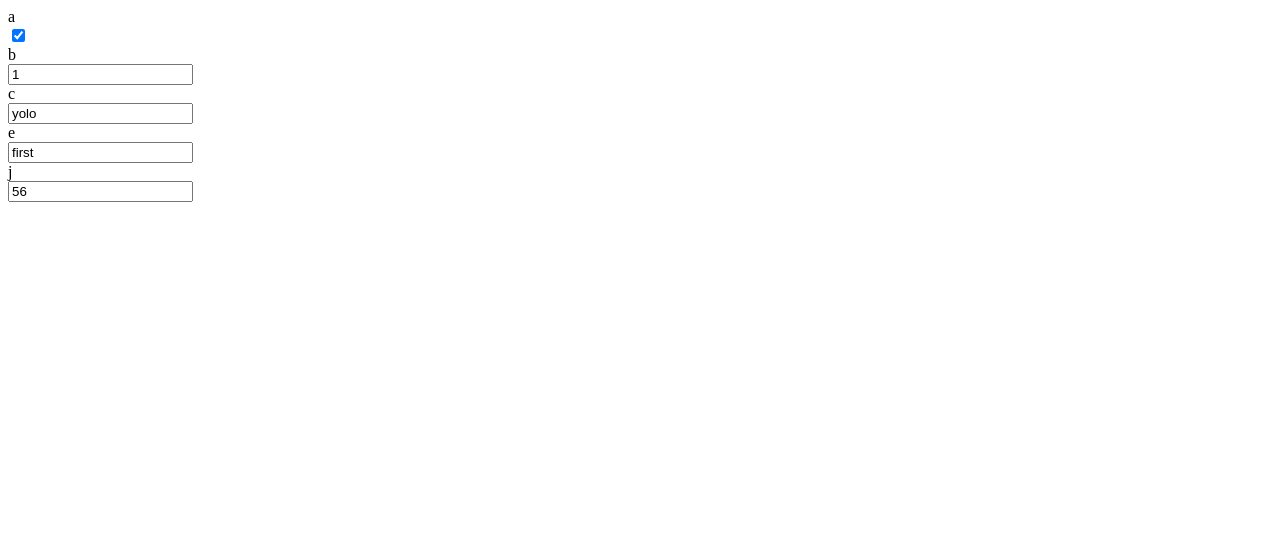
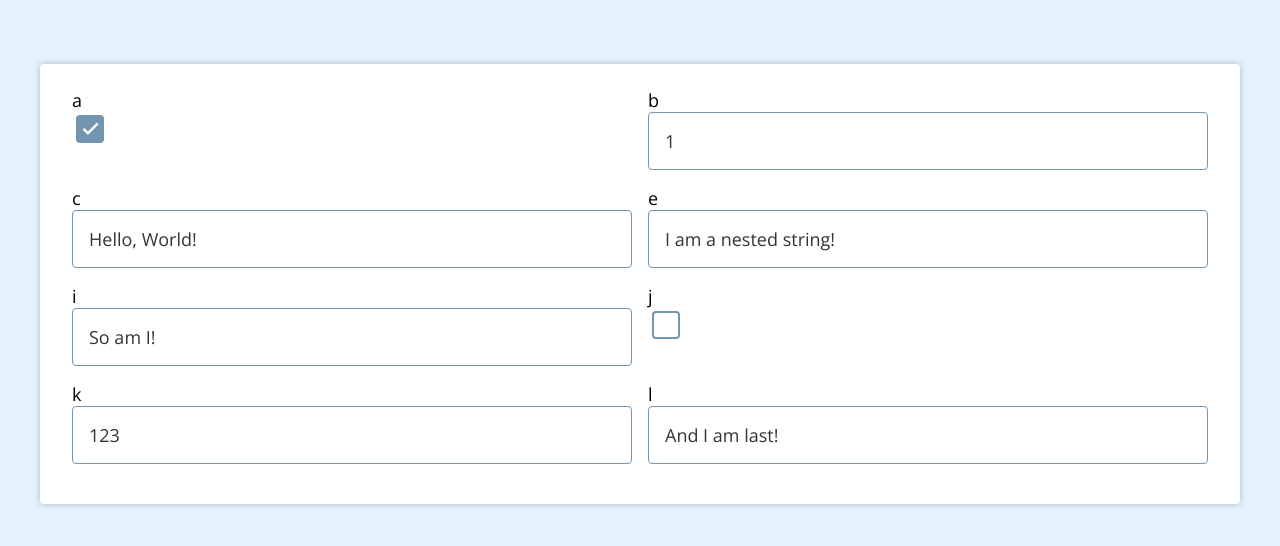
Before and after one commit to igors2412/kt-challenge, an Angular app: page / in a window 1280 px wide. Shown: the top 546 px of the page. Built offline with nearby package versions, Linux system fonts and the light colour scheme.

Commit message:
add custom control styling

```diff
--- a/src/app/app.component.scss
+++ b/src/app/app.component.scss
@@ -0,0 +1,23 @@
+.app {
+    margin: 64px auto;
+    width: 1200px;
+    background-color: white;
+    border-radius: 4px;
+    padding: 24px;
+    box-sizing: border-box;
+    box-shadow: 0px 0px 6px 0px rgba(0, 0, 0, 0.25);
+
+    .form {
+        display: flex;
+        flex-wrap: wrap;
+
+        .control {
+            margin-bottom: 16px;
+            width: 50%;
+            padding: 0 8px;
+            box-sizing: border-box;
+            flex-direction: row-reverse;
+            align-items: center;
+        }
+    }
+}
--- a/src/app/app.component.ts
+++ b/src/app/app.component.ts
@@ -14,7 +14,7 @@ export class AppComponent implements OnInit {
     controlDefinitions: IControlDefinition[];
 
     ngOnInit(): void {
-        this.controlDefinitions = toControlDefinitions(TestObjects.T1);
+        this.controlDefinitions = toControlDefinitions(TestObjects.T7);
         this.form = new FormGroup(this.generateControls(this.controlDefinitions));
     }
 
--- a/src/app/extensions.ts
+++ b/src/app/extensions.ts
@@ -4,10 +4,12 @@ function flattenObject(o: any): any {
     let flat = {};
 
     Object.keys(o).forEach((key) => {
-        if (typeof o[key] === 'object' && o[key] !== null) {
-            flat = { ...flat, ...flattenObject(o[key]) };
+        const current = o[key];
+
+        if (typeof current === 'object' && current !== null) {
+            flat = { ...flat, ...flattenObject(current) };
         } else {
-            flat[key] = o[key];
+            flat[key] = current;
         }
     });
 
--- a/src/app/models.ts
+++ b/src/app/models.ts
@@ -1,5 +1,5 @@
 export interface IControlDefinition {
     id: string;
     type: string;
-    value: unknown;
+    value: number | string | boolean;
 }
--- a/src/index.html
+++ b/src/index.html
@@ -2,10 +2,12 @@
 <html lang="en">
     <head>
         <meta charset="utf-8" />
-        <title>KtChallenge</title>
+        <title>KT Challenge</title>
         <base href="./" />
         <meta name="viewport" content="width=device-width, initial-scale=1" />
         <link rel="icon" type="image/x-icon" href="favicon.ico" />
+        <link href="https://fonts.googleapis.com/icon?family=Material+Icons" rel="stylesheet" />
+        <link href="https://fonts.googleapis.com/css2?family=Open+Sans:wght@400;700&display=swap" rel="stylesheet" />
     </head>
     <body>
         <app-root></app-root>
--- /dev/null
+++ b/src/style/checkbox.scss
@@ -0,0 +1,30 @@
+@use './colors.scss';
+
+input[type='checkbox'] {
+    height: 28px;
+    width: 28px;
+    appearance: none;
+    border-radius: 4px;
+    box-sizing: border-box;
+    border: 2px solid colors.$input-active-shadow;
+    outline: none;
+    background-color: white;
+    cursor: pointer;
+    display: flex;
+    justify-content: center;
+    align-items: center;
+    transition: 0.3s background-color;
+
+    &:checked {
+        color: white;
+        background-color: colors.$input-active-shadow;
+        border-color: colors.$input-active-shadow;
+
+        &:before {
+            content: 'done';
+            font-size: 20px;
+            font-weight: bold;
+            font-family: 'Material Icons';
+        }
+    }
+}
--- /dev/null
+++ b/src/style/colors.scss
@@ -0,0 +1,5 @@
+$body-bg: #e3f2fd;
+$input-border: #90caf9;
+$input-border-active: #64b5f6;
+$input-active-shadow: #7495b1;
+$input-text: rgba(0, 0, 0, 0.8);
--- /dev/null
+++ b/src/style/common.scss
@@ -0,0 +1,9 @@
+@use './colors.scss';
+
+body {
+    margin: 0;
+    padding: 0;
+    background-color: colors.$body-bg;
+    font-size: 18px;
+    font-family: 'Open Sans', sans-serif;
+}
--- /dev/null
+++ b/src/style/input.scss
@@ -0,0 +1,29 @@
+@use './colors.scss';
+@use 'sass:color';
+
+input[type='text'],
+input[type='number'] {
+    font-size: 18px;
+    font-family: 'Open Sans', sans-serif;
+    padding: 16px;
+    box-sizing: border-box;
+    display: inline-block;
+    border-radius: 4px;
+    border: 1px solid colors.$input-active-shadow;
+    background-color: white;
+    outline: none;
+    transition: 0.2s box-shadow;
+    width: 100%;
+    -moz-appearance: textfield;
+    color: colors.$input-text;
+
+    &:focus {
+        box-shadow: 0px 0px 10px 0px color.scale(colors.$input-active-shadow, $lightness: 50%);
+    }
+}
+
+input[type='number']::-webkit-inner-spin-button,
+input[type='number']::-webkit-outer-spin-button {
+    -webkit-appearance: none;
+    margin: 0;
+}
--- a/src/styles.scss
+++ b/src/styles.scss
@@ -1 +1,3 @@
-/* You can add global styles to this file, and also import other style files */
+@use './style/common.scss';
+@use './style/input.scss';
+@use './style/checkbox.scss';
```
